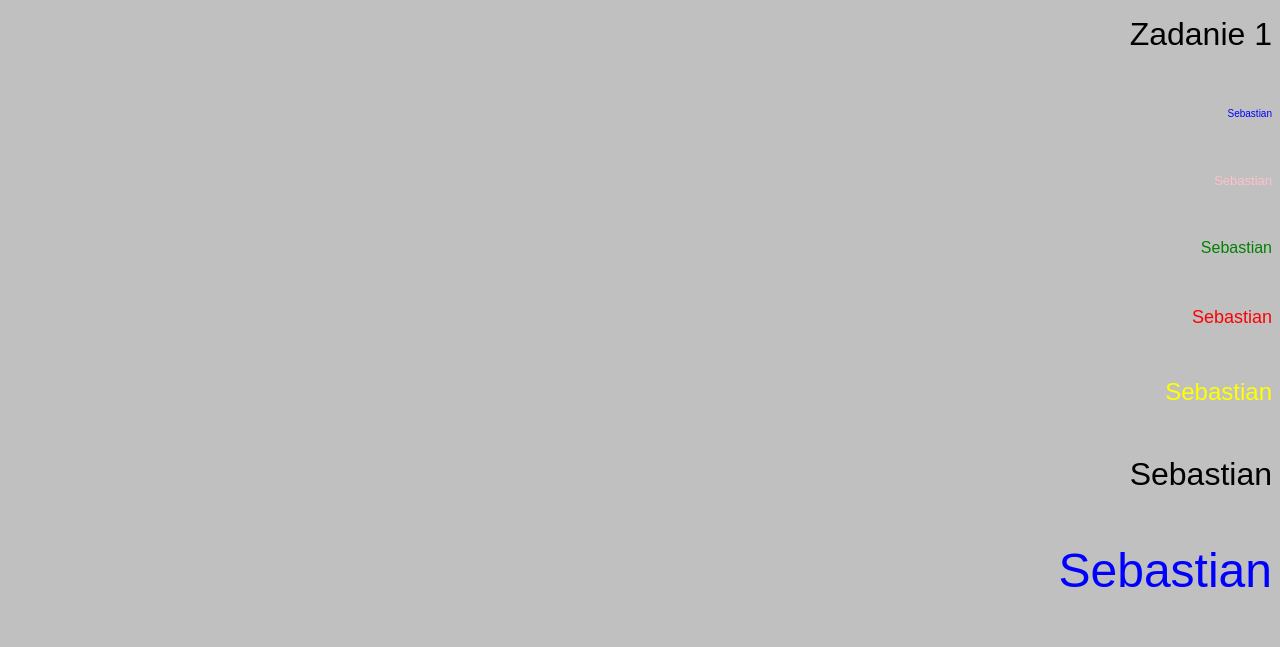
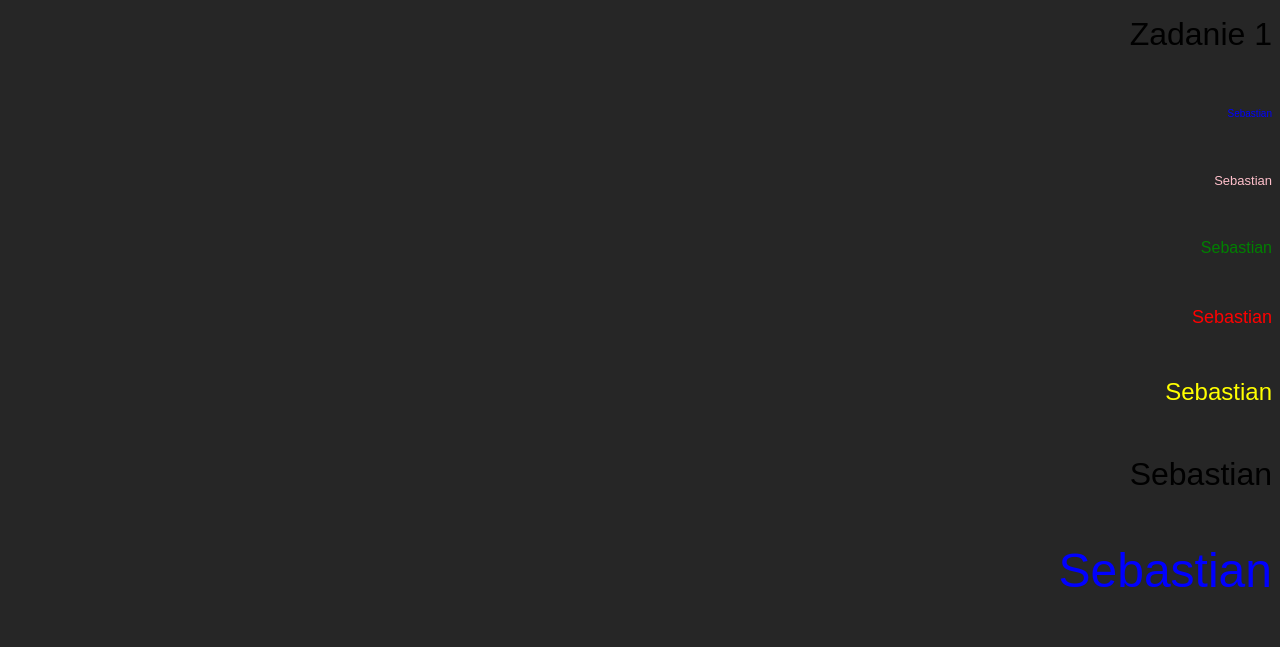
Before and after one commit to Basalttt/bazalt, a plain HTML site: page index.html in a window 1280 px wide. Shown: the top 647 px of the page. Drawn offline with Linux system fonts and the light colour scheme.

Commit message:
Update index.html

```diff
--- a/index.html
+++ b/index.html
@@ -4,7 +4,7 @@
             <meta charset="utf-8">
             <title>Sebastian morton</title>
         </head>
-        <body bgcolor="silver">
+        <body bgcolor=#262626>
 	<p align="right"> <font color="black" size="6" face="Arial"> Zadanie 1 </font> </p> <br>
 
         <p align="right"> <font color="blue" size="1" face="Arial"> Sebastian </font> </p> <br>
```
